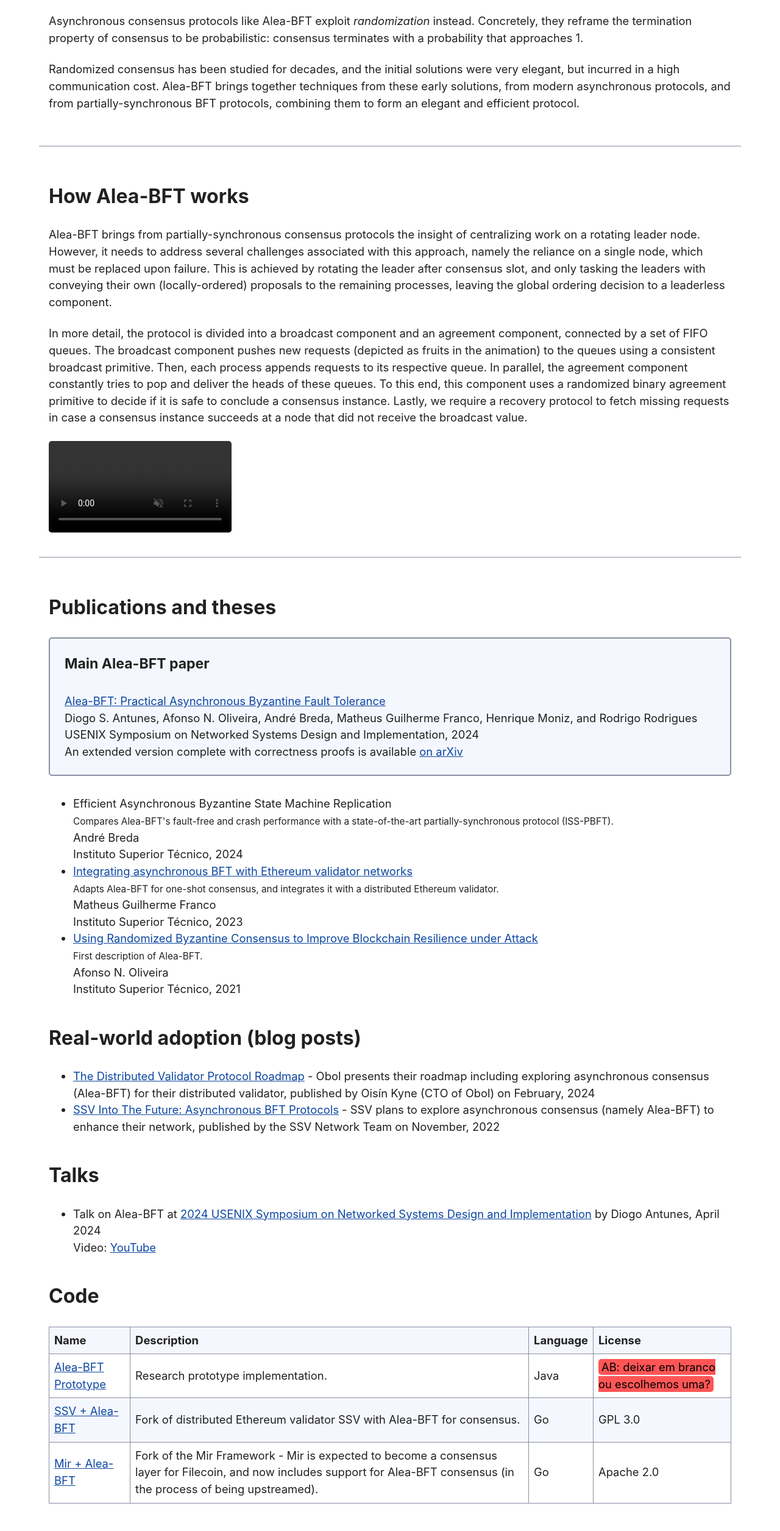
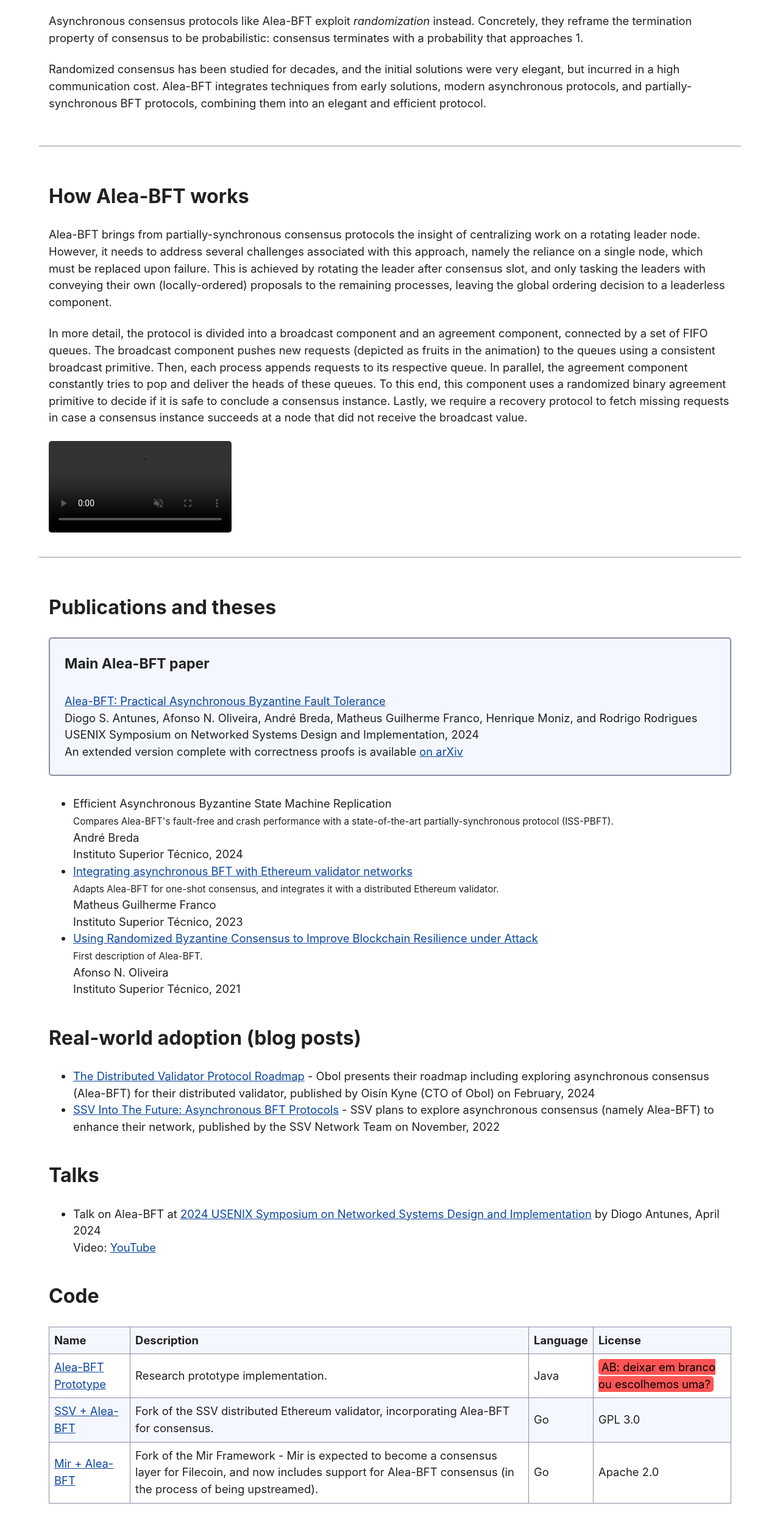
Before and after one commit to abread/aleabft-website, a plain HTML site: page index.html in a window 1280 px wide. Shown: the part 1311-3821 px from the top of the page at 61% size. Drawn offline with Linux system fonts and the light colour scheme; grey boxes are pictures that could not be loaded.

Commit message:
Update index.html

```diff
--- a/index.html
+++ b/index.html
@@ -102,7 +102,7 @@
     </p>
     <p>
         Randomized consensus has been studied for decades, and the initial solutions were very elegant, but incurred in a high communication cost.
-        Alea-BFT brings together techniques from these early solutions, from modern asynchronous protocols, and from partially-synchronous BFT protocols, combining them to form an elegant and efficient protocol.
+        Alea-BFT integrates techniques from early solutions, modern asynchronous protocols, and partially-synchronous BFT protocols, combining them into an elegant and efficient protocol.
     </p>
     </section>
 
@@ -205,7 +205,7 @@
             </tr>
             <tr>
                 <td><a href="https://github.com/MatheusFranco99/ssv">SSV + Alea-BFT</a></td>
-                <td>Fork of distributed Ethereum validator SSV with Alea-BFT for consensus.</td>
+                <td>Fork of the SSV distributed Ethereum validator, incorporating Alea-BFT for consensus.</td>
                 <td>Go</td>
                 <td>GPL 3.0</td>
             </tr>
```
